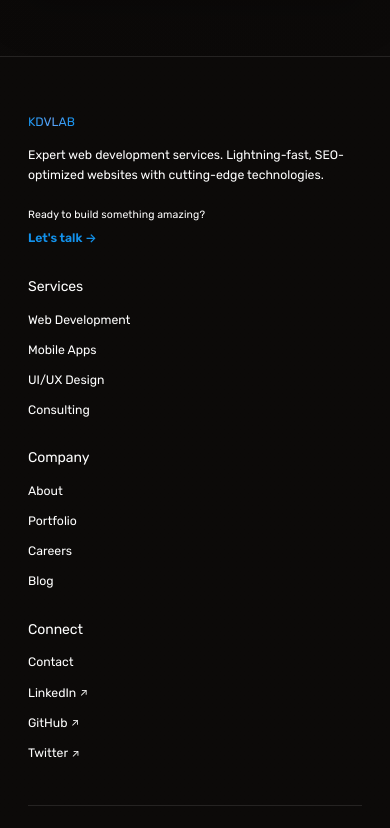
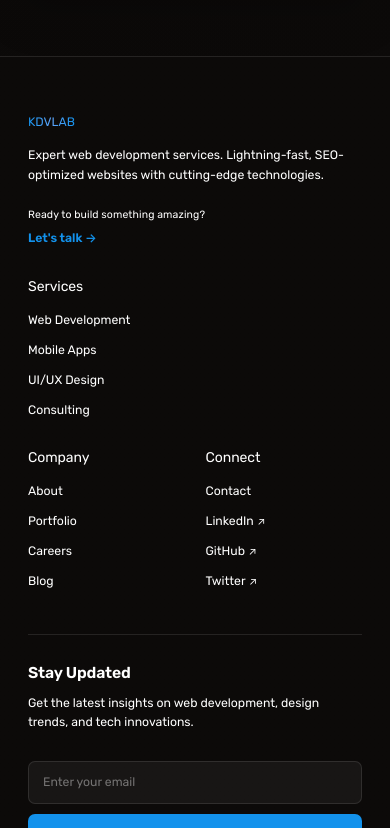
Before and after one commit to Davest9496/kdvlab, a Next.js app: page / in a window 390 px wide. Shown: the part 7511-8339 px from the top of the page. Built offline with nearby package versions, Linux system fonts and the light colour scheme.

Commit message:
fix: minor fix to footer

```diff
--- a/src/components/layout/footer.tsx
+++ b/src/components/layout/footer.tsx
@@ -68,9 +68,8 @@ export default function Footer() {
                   'leading-relaxed max-w-sm'
                 )}
               >
-                Expert web development services.
-                Lightning-fast, SEO-optimized websites with cutting-edge
-                technologies.
+                Expert web development services. Lightning-fast, SEO-optimized
+                websites with cutting-edge technologies.
               </p>
             </div>
 
@@ -99,9 +98,8 @@ export default function Footer() {
             </div>
           </div>
 
-          {/* Footer Links Sections */}
-          {footerSections.map((section) => (
-            <div key={section.title} className="space-y-4">
+          {/* Services Section */}
+          <div className="space-y-4">
             <h4
               className={cn(
                 'font-rubik font-semibold text-white',
@@ -109,10 +107,75 @@ export default function Footer() {
                 'tracking-wide'
               )}
             >
-                {section.title}
+              {footerSections[0].title}
             </h4>
             <ul className="space-y-3">
-                {section.links.map((link) => (
+              {footerSections[0].links.map((link) => (
+                <li key={link.name}>
+                  <Link
+                    href={link.href}
+                    className={cn(
+                      'font-rubik text-white/70 hover:text-white',
+                      'text-body-base', // 14px-16px responsive
+                      'transition-all duration-200 ease-out',
+                      'hover:translate-x-1 hover:text-primary/80',
+                      'inline-flex items-center gap-1'
+                    )}
+                  >
+                    {link.name}
+                  </Link>
+                </li>
+              ))}
+            </ul>
+          </div>
+
+          {/* Company & Connect Container - Side by side on mobile */}
+          <div className="md:col-span-2 lg:col-span-2">
+            <div className="grid grid-cols-2 gap-6 lg:gap-12">
+              {/* Company Section */}
+              <div className="space-y-4">
+                <h4
+                  className={cn(
+                    'font-rubik font-semibold text-white',
+                    'text-subheading-sm', // 16px-18px responsive
+                    'tracking-wide'
+                  )}
+                >
+                  {footerSections[1].title}
+                </h4>
+                <ul className="space-y-3">
+                  {footerSections[1].links.map((link) => (
+                    <li key={link.name}>
+                      <Link
+                        href={link.href}
+                        className={cn(
+                          'font-rubik text-white/70 hover:text-white',
+                          'text-body-base', // 14px-16px responsive
+                          'transition-all duration-200 ease-out',
+                          'hover:translate-x-1 hover:text-primary/80',
+                          'inline-flex items-center gap-1'
+                        )}
+                      >
+                        {link.name}
+                      </Link>
+                    </li>
+                  ))}
+                </ul>
+              </div>
+
+              {/* Connect Section */}
+              <div className="space-y-4">
+                <h4
+                  className={cn(
+                    'font-rubik font-semibold text-white',
+                    'text-subheading-sm', // 16px-18px responsive
+                    'tracking-wide'
+                  )}
+                >
+                  {footerSections[2].title}
+                </h4>
+                <ul className="space-y-3">
+                  {footerSections[2].links.map((link) => (
                     <li key={link.name}>
                       <Link
                         href={link.href}
@@ -135,7 +198,8 @@ export default function Footer() {
                   ))}
                 </ul>
               </div>
-          ))}
+            </div>
+          </div>
         </div>
 
         {/* Newsletter Section */}
@@ -233,7 +297,6 @@ export default function Footer() {
             >
               Terms
             </Link>
-
           </div>
         </div>
       </div>
```
Also changed, not shown: 1 other file (tests, documents, lock files or other folders). Lines whose indentation alone changed are shown as unchanged.
